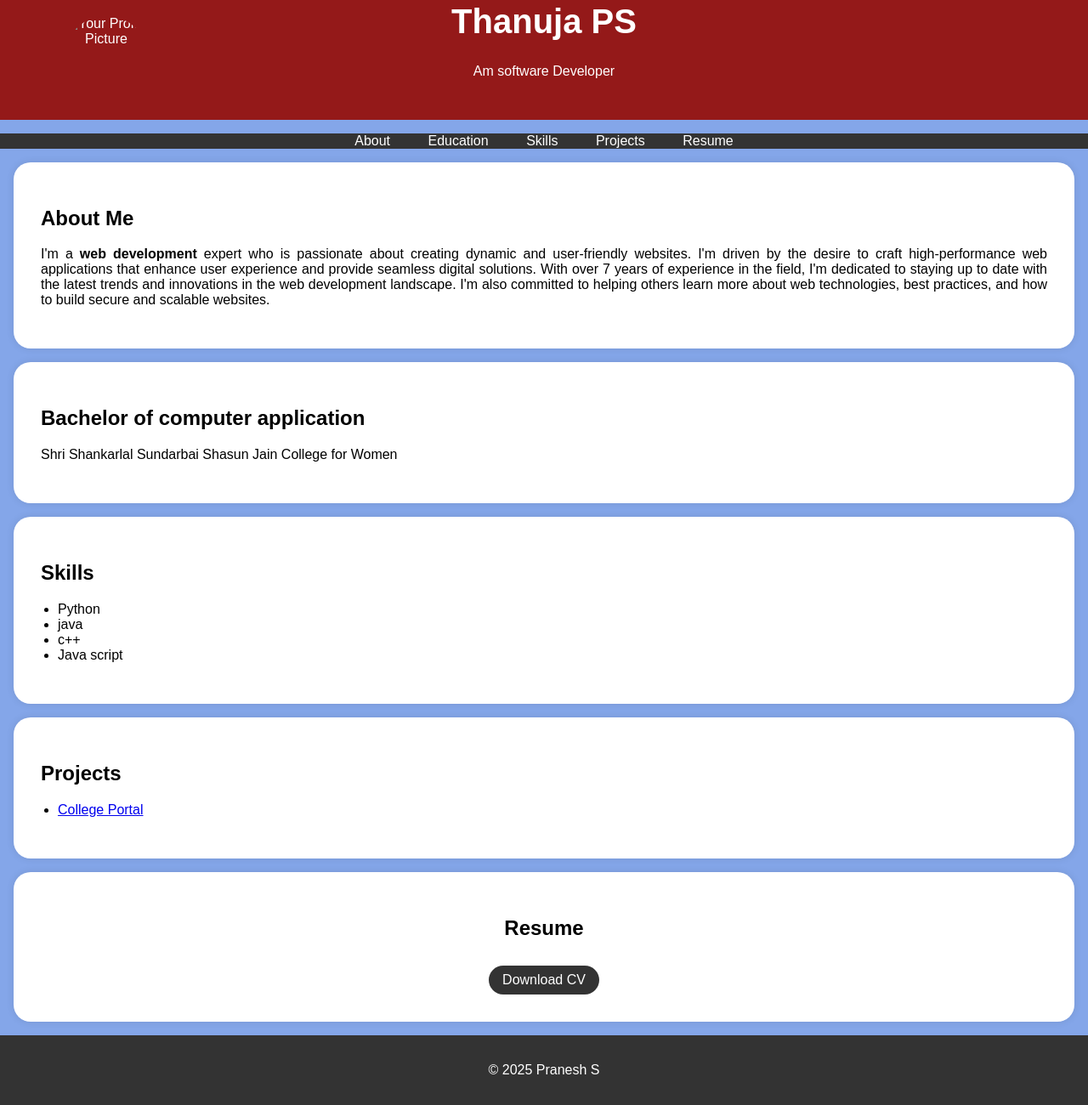
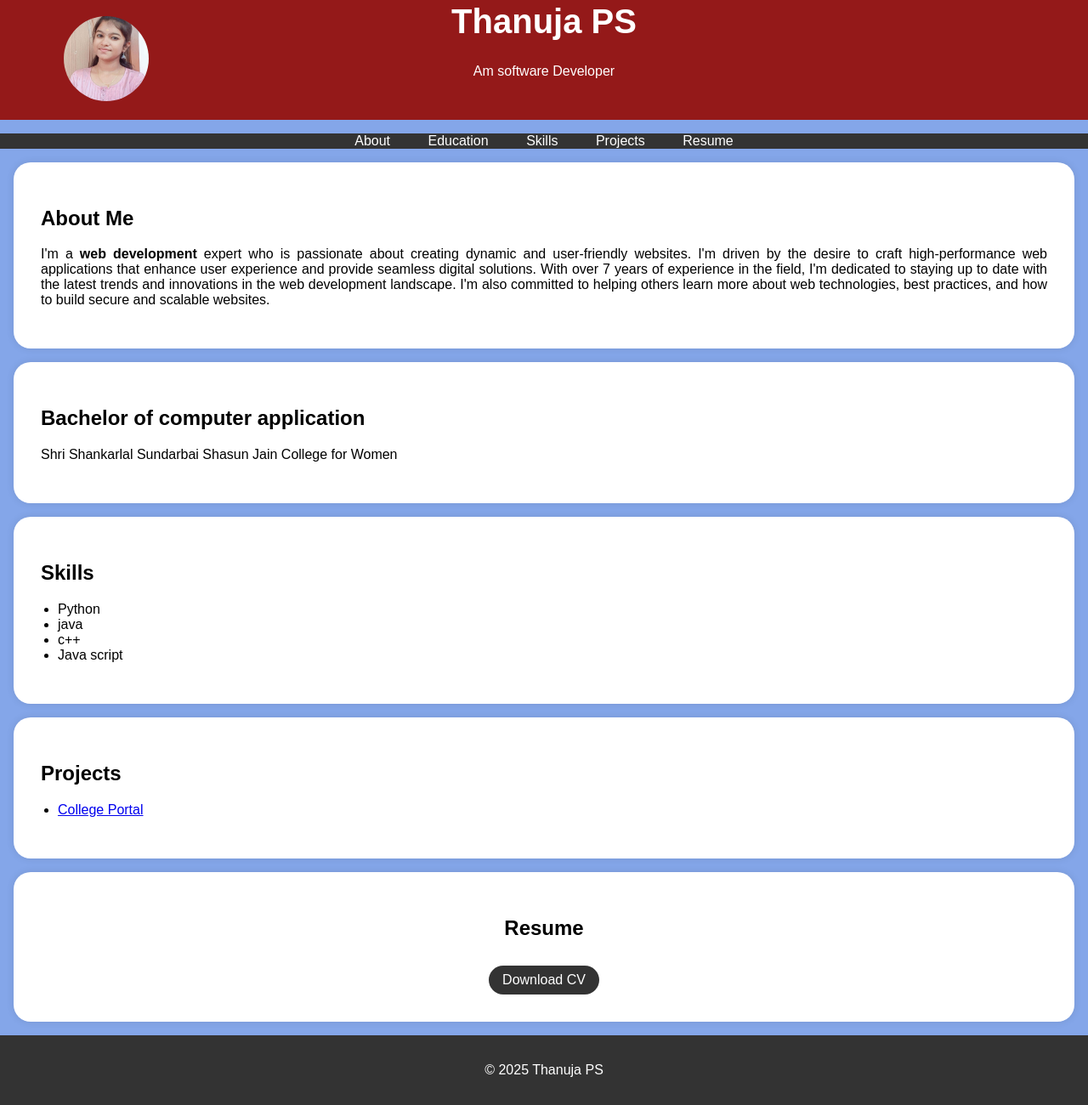
Before and after one commit to Thanu3449/Portfolio_project, a plain HTML site: page thanu.html in a window 1280 px wide. Shown: the part 56-1356 px from the top of the page at 85% size. Drawn offline with Linux system fonts and the light colour scheme.

Commit message:
Add files via upload

```diff
--- a/thanu.html
+++ b/thanu.html
@@ -95,7 +95,7 @@
     <header>
         <div class="header-content">
             <!-- Add your profile picture here -->
-            <img src="NAAN MUDHALVAN PROJECT\passport_photo.jpg" alt="Your Profile Picture" class="profile-picture">
+            <img src="thanu_photo.jpg" alt="Your Profile Picture" class="profile-picture">
             <h1>Thanuja PS</h1>
             <p>Am software Developer</p>
         </div>
@@ -160,14 +160,14 @@
         <div class="section-content">
             <center>
             <h2>Resume</h2>
-            <a href="NAAN MUDHALVAN PROJECT\thanuja_resume.pdf"target="_blank" class="download-button">Download CV</a>
+            <a href="thanuja_resume.pdf"target="_blank" class="download-button">Download CV</a>
         </center>
         </div>
 
     </section>
 
     <footer>
-        <p>&copy; 2025 Pranesh S</p>
+        <p>&copy; 2025 Thanuja PS</p>
     </footer>
 
     <script>
```
